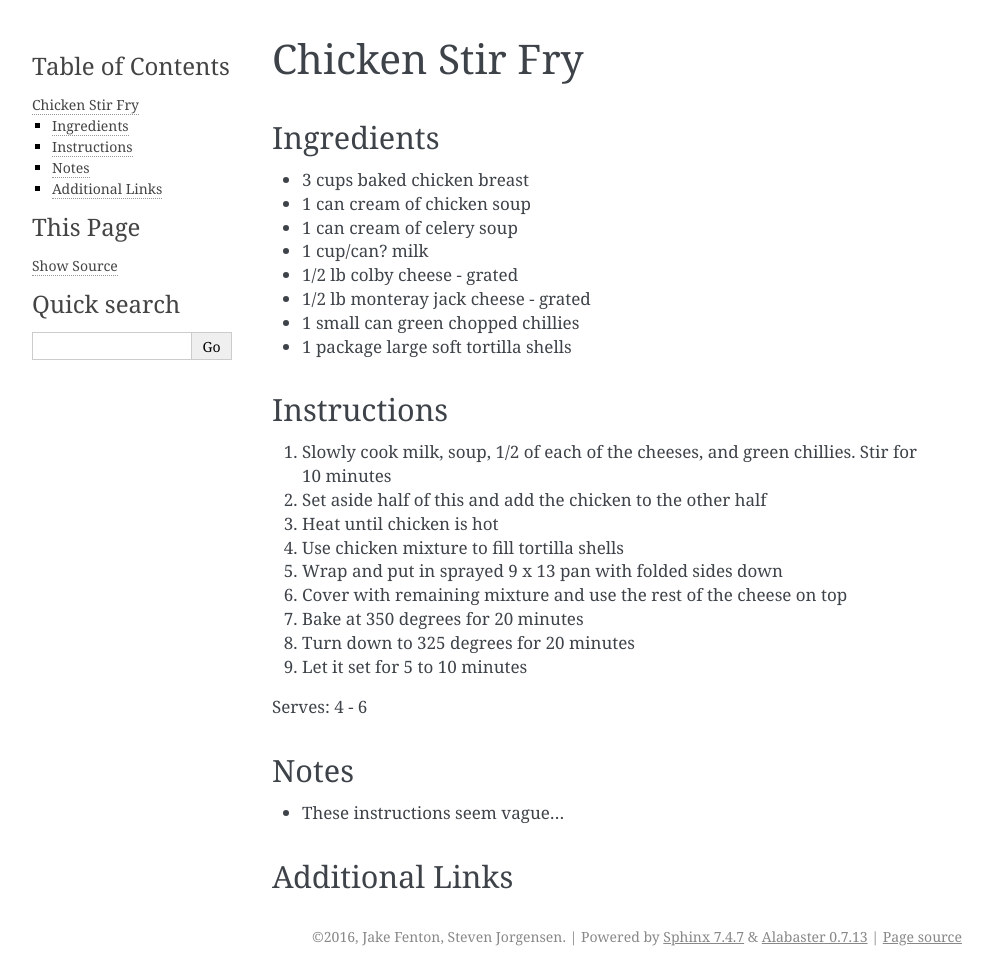
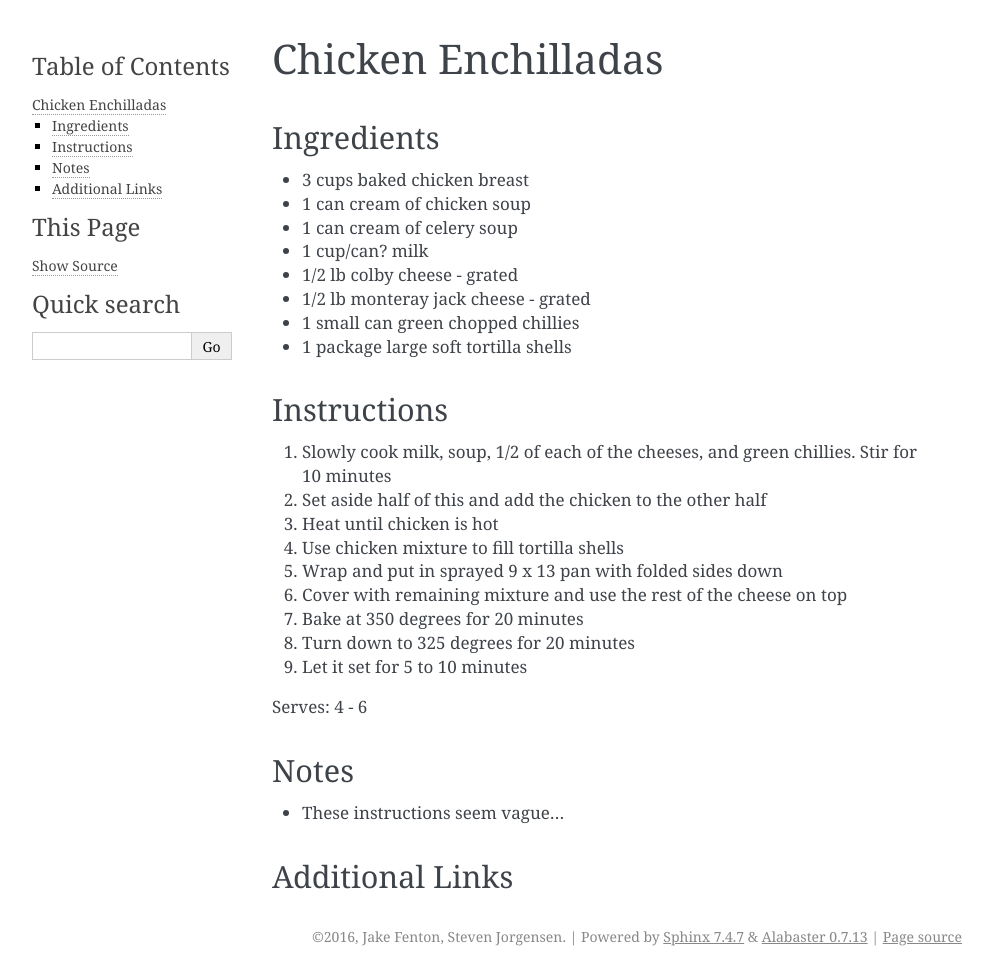
Before and after one commit to bocajnotnef/Recipys, a Sphinx documentation site: the page built from doc/Poultry/chicken-enchillada.rst, in a window 1280 px wide. Shown: the whole page, without its empty margins (148-1141 px from the left). Built offline with Sphinx 7.4.7, drawn with Linux system fonts in a browser that asks for light colours.

Commit message:
fixed title

```diff
--- a/doc/Poultry/chicken-enchillada.rst
+++ b/doc/Poultry/chicken-enchillada.rst
@@ -1,5 +1,5 @@
-Chicken Stir Fry
-==================
+Chicken Enchilladas
+===================
 
 Ingredients
 -----------
```
